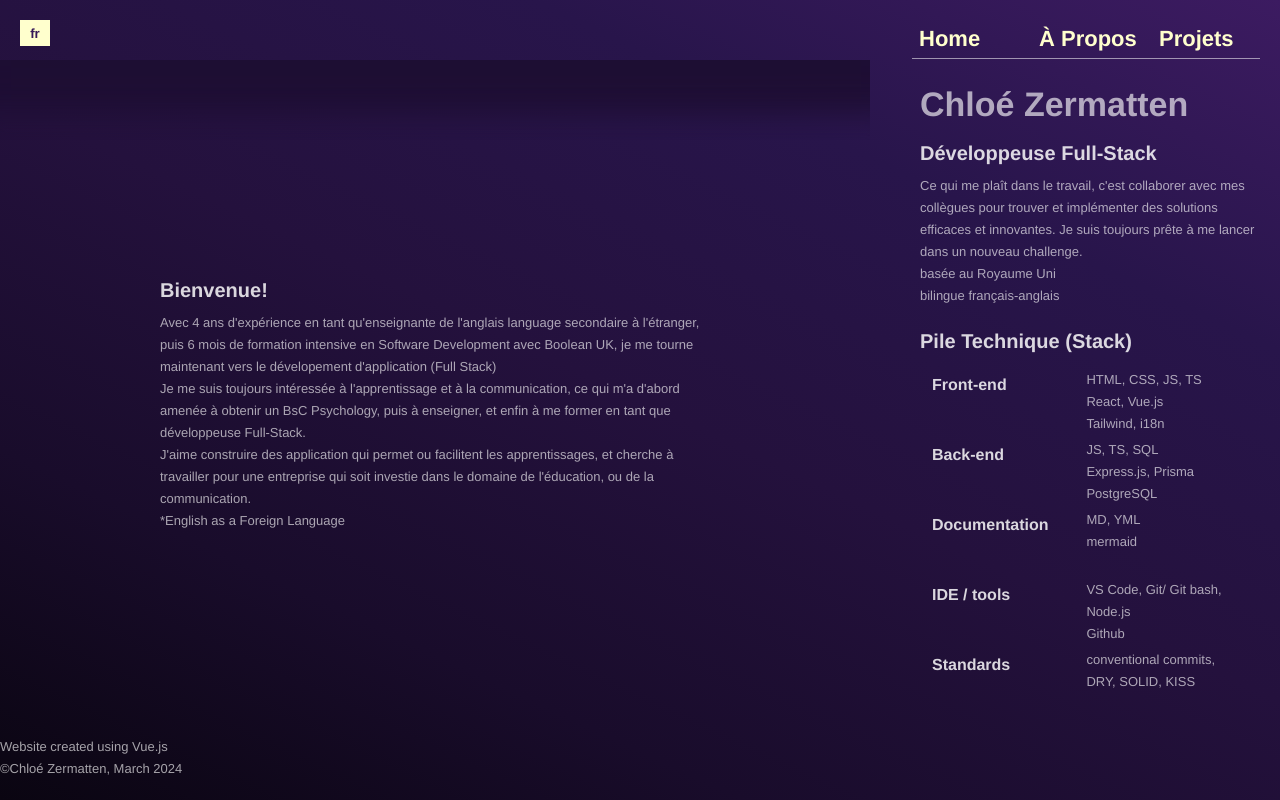
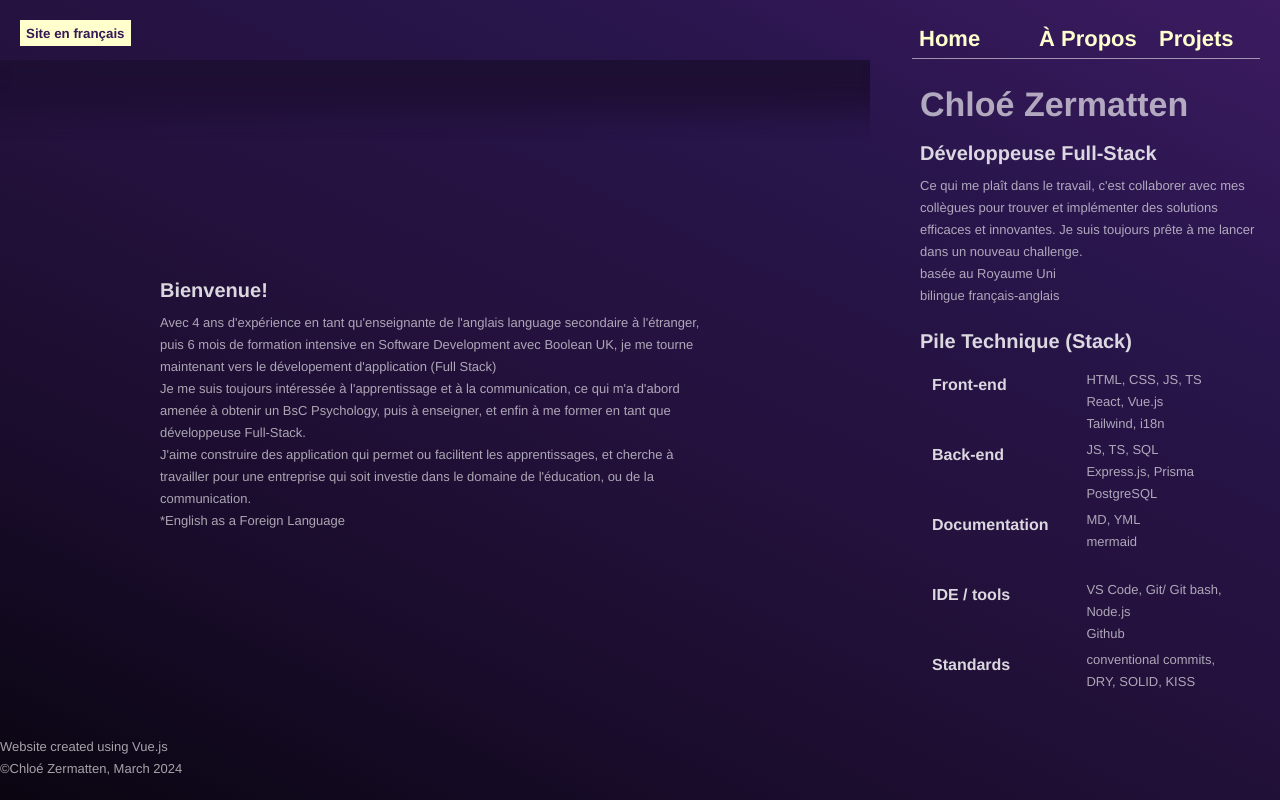
Before and after one commit to Chloe070196/my-portfolio, a Vue app: page / in a window 1280 px wide. Built offline with nearby package versions, Linux system fonts and the light colour scheme.

Commit message:
fix: re-render toggle locale button

```diff
--- a/src/App.vue
+++ b/src/App.vue
@@ -1,23 +1,7 @@
 <script setup lang="ts">
 import { RouterView } from 'vue-router'
 import RightAside from './components/RightAside.vue';
-import { inject } from 'vue'
-const i18n = inject('i18n')
-const toggleLocale = () => {
-  // @ts-ignore
-  if (i18n.global.locale === 'en') {
-    // @ts-ignore
-    i18n.global.locale = 'fr'
-    return
-  }
-  // @ts-ignore
-  if (i18n.global.locale === 'fr') {
-    // @ts-ignore
-    i18n.global.locale = 'en'
-  }
-}
-// @ts-ignore
-const locale = i18n.global.locale
+import ToggleLocale from './components/ToggleLocale.vue';
 </script>
 
 
@@ -29,8 +13,8 @@ const locale = i18n.global.locale
       <p>Website created using Vue.js</p>
       <p>©Chloé Zermatten, March 2024</p>
     </div>
+    <ToggleLocale />
   </main>
-  <button @click="toggleLocale">{{ locale }}</button>
 </template>
 <style>
 @import './style.css';
@@ -40,17 +24,4 @@ const locale = i18n.global.locale
   bottom: 20px;
   left: 0;
 }
-
-button {
-  position: fixed;
-  top: 20px;
-  left: 20px;
-  color: rgb(53, 24, 87);
-  width: 30px;
-  height: 26px;
-  font-weight: bold;
-  background-color: rgb(255, 255, 205);
-  border: 0;
-  z-index: 10;
-}
 </style>
--- /dev/null
+++ b/src/components/ToggleLocale.vue
@@ -0,0 +1,42 @@
+<script lang="ts" setup>
+import { inject } from 'vue'
+import { ref } from 'vue'
+const i18n = inject('i18n')
+let alternativeLocaleOption = ref("Site en français")
+const toggleLocale = () => {
+    // @ts-ignore
+    if (i18n.global.locale === 'en') {
+        // @ts-ignore
+        i18n.global.locale = 'fr'
+        alternativeLocaleOption.value = 'Switch to english'
+        console.log(alternativeLocaleOption)
+        return
+    }
+    // @ts-ignore
+    if (i18n.global.locale === 'fr') {
+        // @ts-ignore
+        i18n.global.locale = 'en'
+        alternativeLocaleOption.value = 'Site en français'
+        console.log(alternativeLocaleOption)
+    }
+}
+</script>
+
+<template>
+    <button @click="toggleLocale">{{ alternativeLocaleOption }}</button>
+</template>
+
+<style scoped>
+button {
+    position: fixed;
+    top: 20px;
+    left: 20px;
+    color: rgb(53, 24, 87);
+    width: fit-content;
+    height: 26px;
+    font-weight: bold;
+    background-color: rgb(255, 255, 205);
+    border: 0;
+    z-index: 10;
+}
+</style>
```
